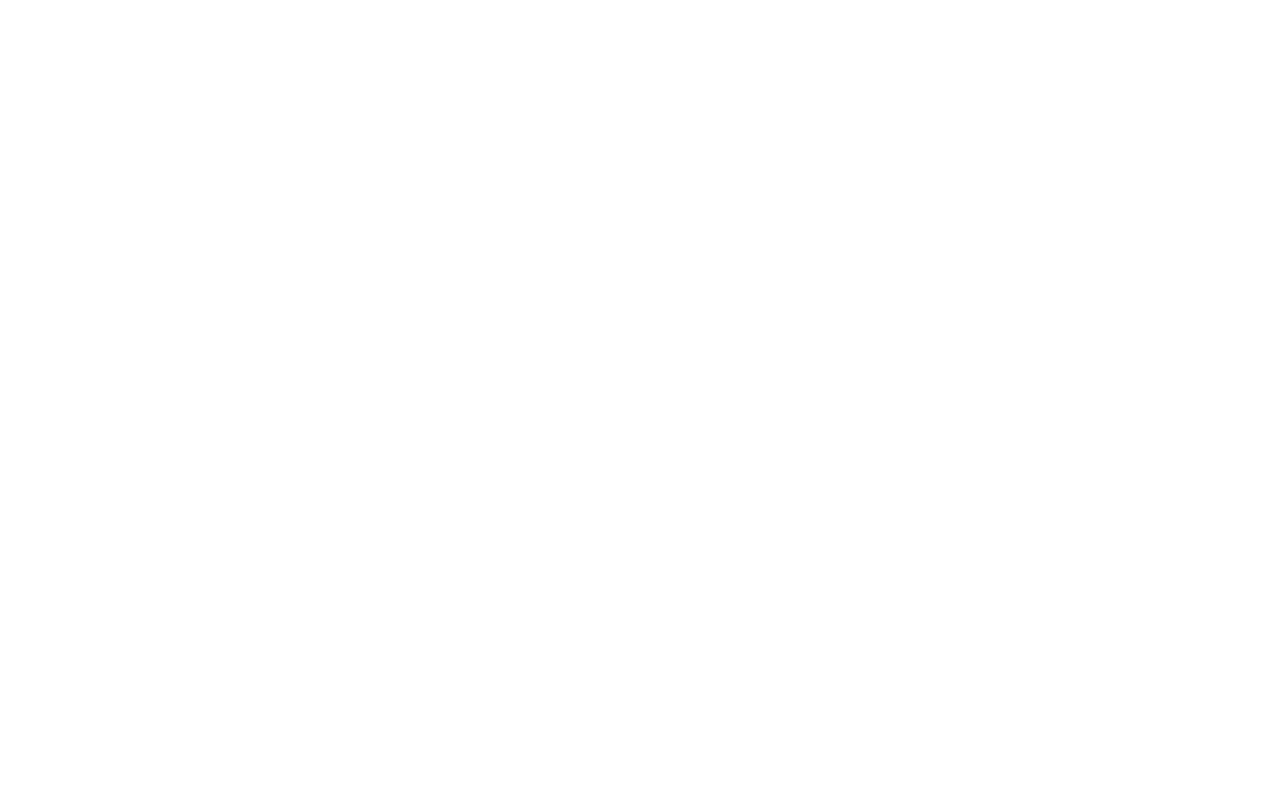
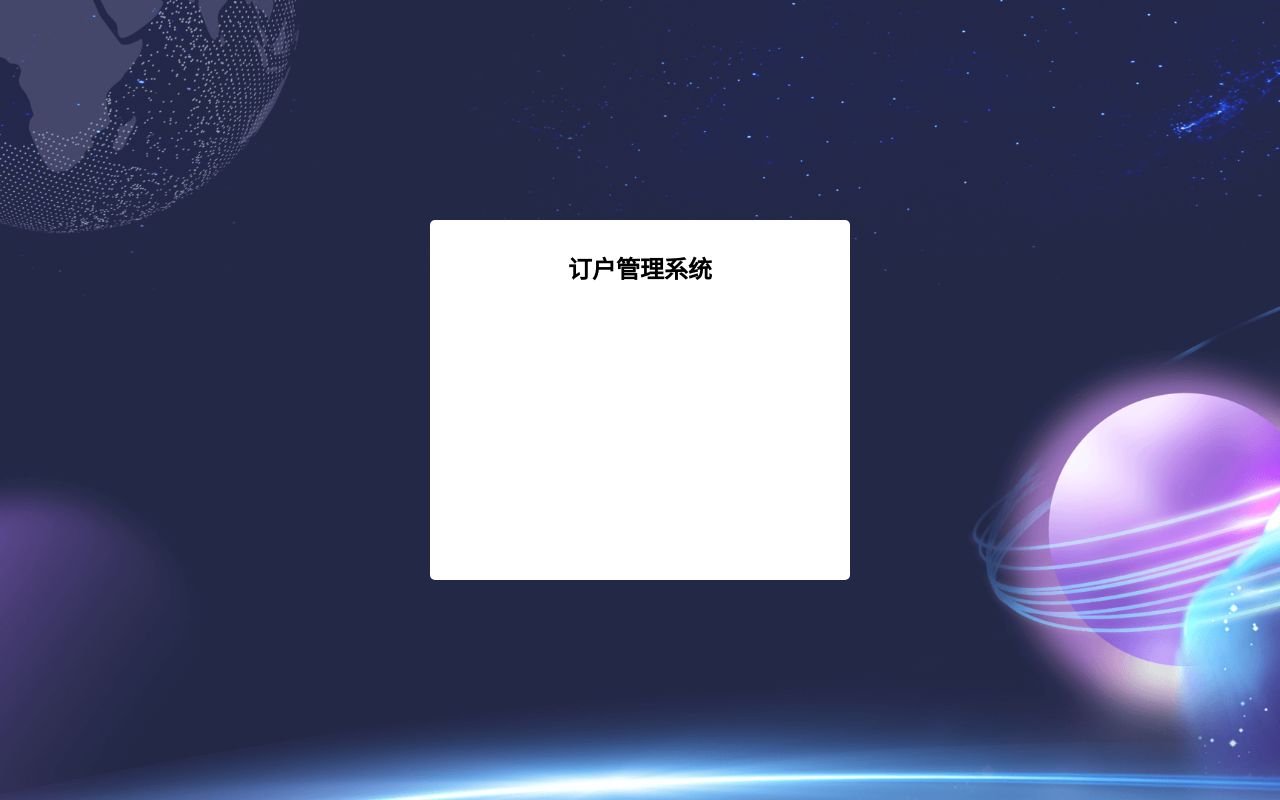
Before and after one commit to HT-UP/my-project, a Vue app: page /#/login in a window 1280 px wide. Built offline with nearby package versions, Linux system fonts and the light colour scheme.

Commit message:
登录页面开发中

```diff
--- a/src/App.vue
+++ b/src/App.vue
@@ -13,7 +13,14 @@
 		-moz-box-sizing: border-box;
 	}
 
+	html,
+	body {
+		width: 100%;
+		height: 100%;
+	}
+
 	#app {
+		height: 100%;
 		font-family: Avenir, Helvetica, Arial, sans-serif;
 		-webkit-font-smoothing: antialiased;
 		-moz-osx-font-smoothing: grayscale;
--- a/src/views/Login.vue
+++ b/src/views/Login.vue
@@ -1,8 +1,52 @@
 <template>
+	<div id="login">
+		<div class="login-box">
+			<div class="title">订户管理系统</div>
+		</div>
+	</div>
 </template>
 
 <script>
+	export default {
+		name: 'Login',
+		data() {
+			return {
+
+			}
+		},
+		methods: {
+
+		},
+		mounted() {
+
+		}
+	}
 </script>
 
-<style>
+<style lang="scss">
+	#login {
+		width: 100%;
+		height: 100%;
+		position: relative;
+		background-image: url(../assets/imgs/login-bg.png);
+		background-position: center;
+		background-repeat: no-repeat;
+		background-size: cover;
+		.login-box {
+			width: 420px;
+			height: 360px;
+			position: absolute;
+			top: 50%;
+			left: 50%;
+			transform: translate(-50%, -50%);
+			background: #fff;
+			border-radius: 5px;
+			.title{
+				font-size: 24px;
+				font-weight: bold;
+				text-align: center;
+				margin: 30px 0;
+			}
+		}
+	}
 </style>
```
Also changed, not shown: src/assets/imgs/login-bg.png (added).
